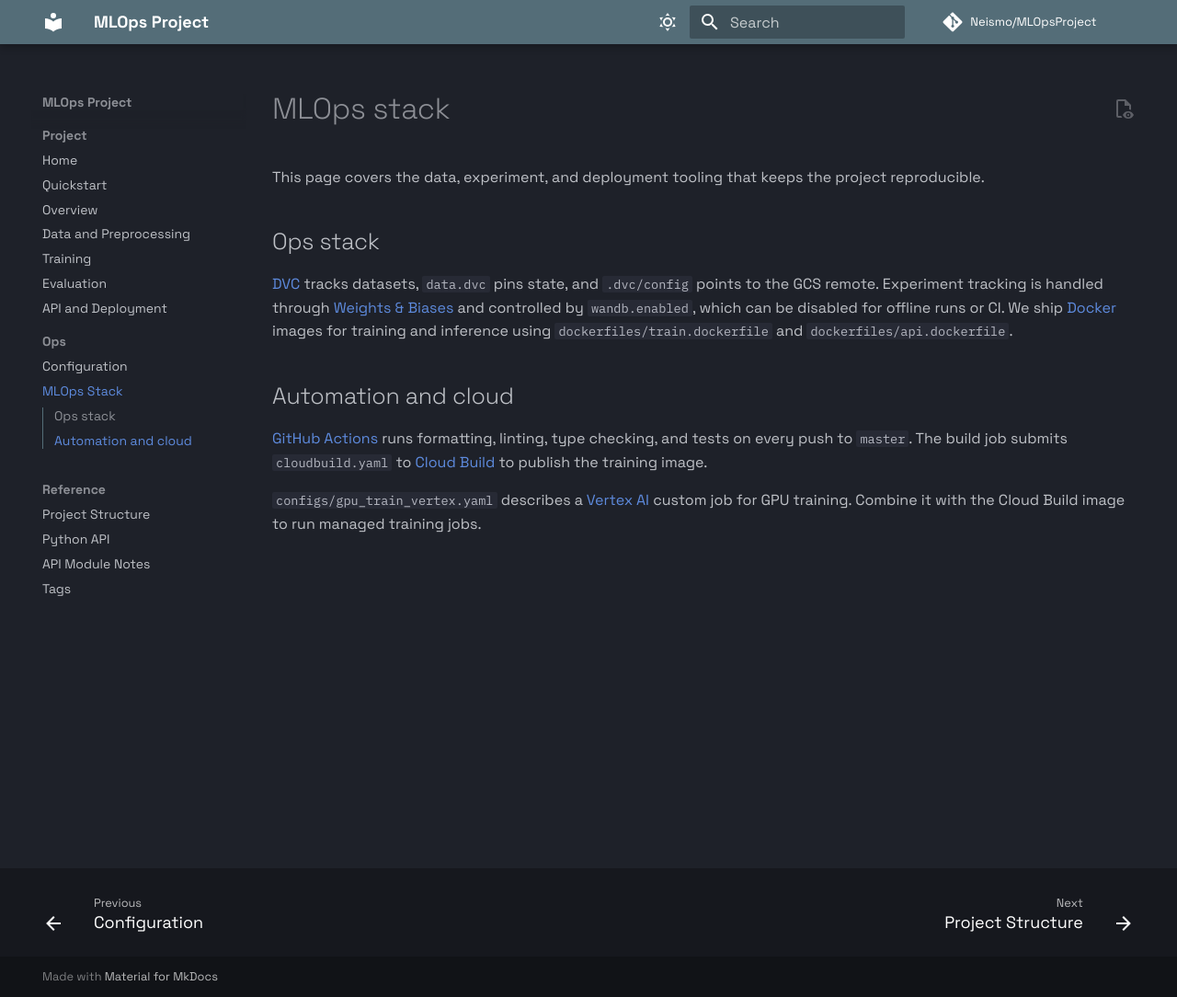
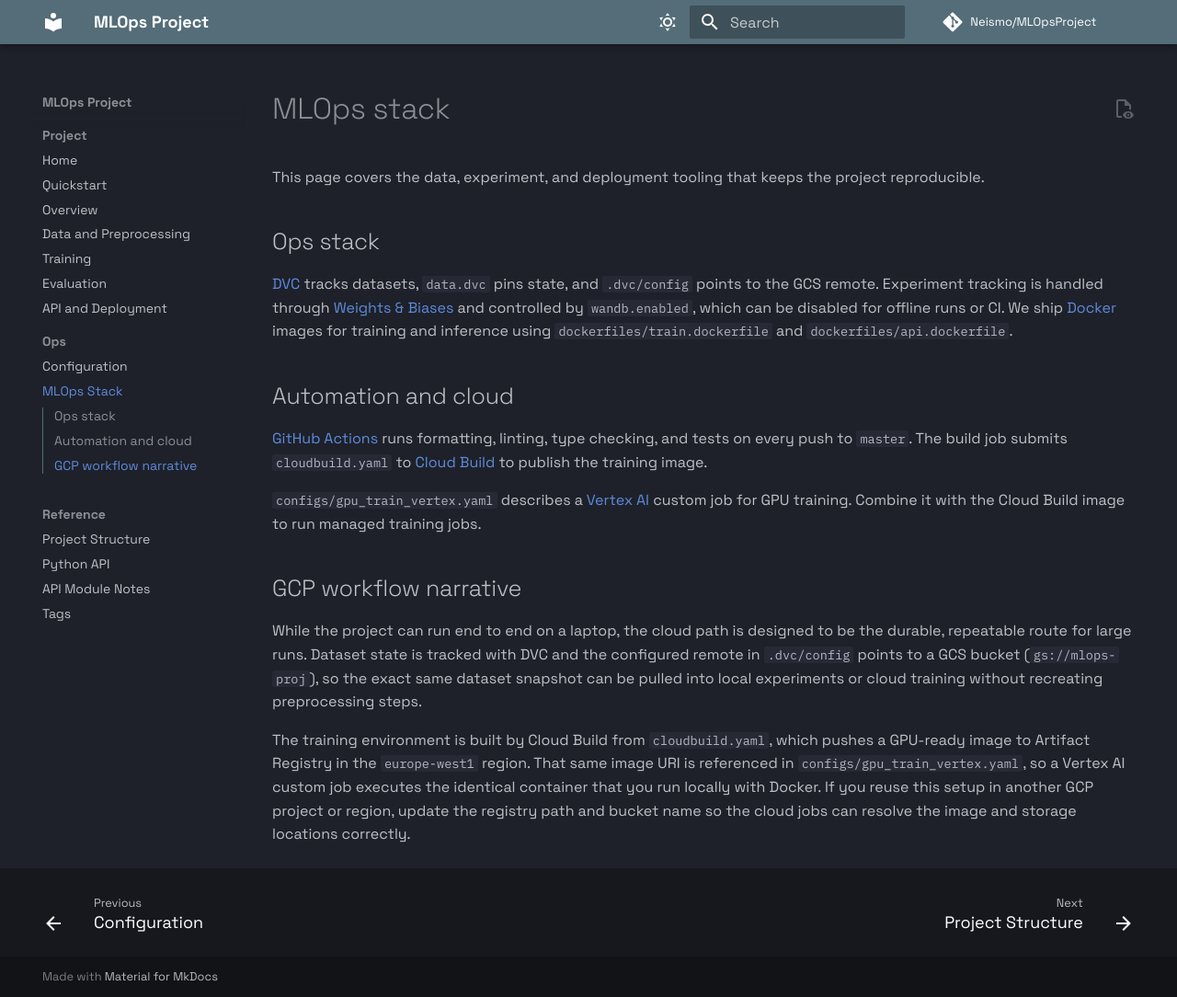
Before and after one commit to Neismo/MLOpsProject, an MkDocs documentation site: the page built from docs/source/ops.md, in a window 1280 px wide and 1084 px high. Shown: the whole window at 92% size. Built offline with MkDocs 1.6.1 and Material for MkDocs 9.7.7, drawn with Linux system fonts in a browser that asks for light colours; comment, search, counter and statistics services are not loaded.

```diff
--- a/docs/source/ops.md
+++ b/docs/source/ops.md
@@ -14,3 +14,15 @@ disabled for offline runs or CI. We ship [Docker](https://docs.docker.com/) imag
 
 `configs/gpu_train_vertex.yaml` describes a [Vertex AI](https://cloud.google.com/vertex-ai/docs) custom job for GPU
 training. Combine it with the Cloud Build image to run managed training jobs.
+
+## GCP workflow narrative
+While the project can run end to end on a laptop, the cloud path is designed to be the durable, repeatable route for
+large runs. Dataset state is tracked with DVC and the configured remote in `.dvc/config` points to a GCS bucket
+(`gs://mlops-proj`), so the exact same dataset snapshot can be pulled into local experiments or cloud training without
+recreating preprocessing steps.
+
+The training environment is built by Cloud Build from `cloudbuild.yaml`, which pushes a GPU-ready image to Artifact
+Registry in the `europe-west1` region. That same image URI is referenced in `configs/gpu_train_vertex.yaml`, so a Vertex
+AI custom job executes the identical container that you run locally with Docker. If you reuse this setup in another GCP
+project or region, update the registry path and bucket name so the cloud jobs can resolve the image and storage
+locations correctly.
```
Also changed, not shown: docs/source/overview.md (+9 -0 lines).
